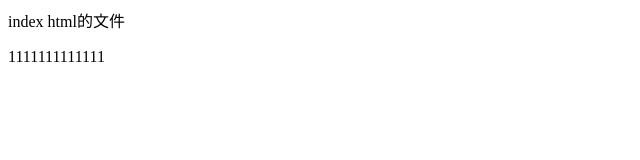
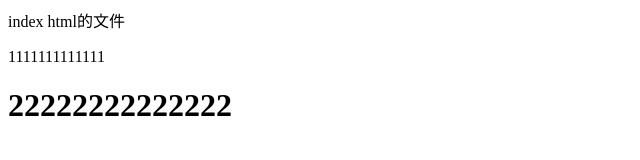
Before and after one commit to zanqianwang/code1, a plain HTML site: page index.html in a window 1280 px wide. Shown: the whole page, without its empty margins (0-640 px from the left). Drawn offline with Linux system fonts and the light colour scheme.

Commit message:
A程序员第三次提交index.html文件

```diff
--- a/index.html
+++ b/index.html
@@ -1,2 +1,3 @@
 index html的文件
 <p>1111111111111</p>
+<h1>22222222222222</h1>
```
